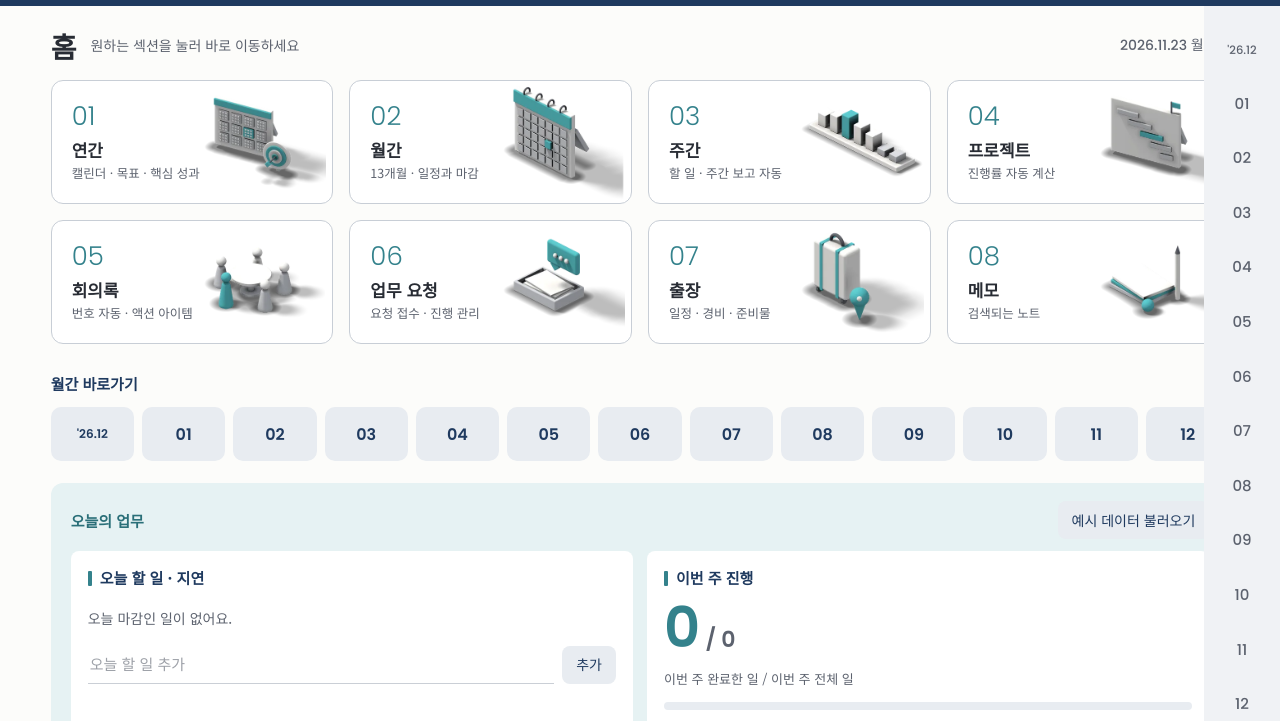
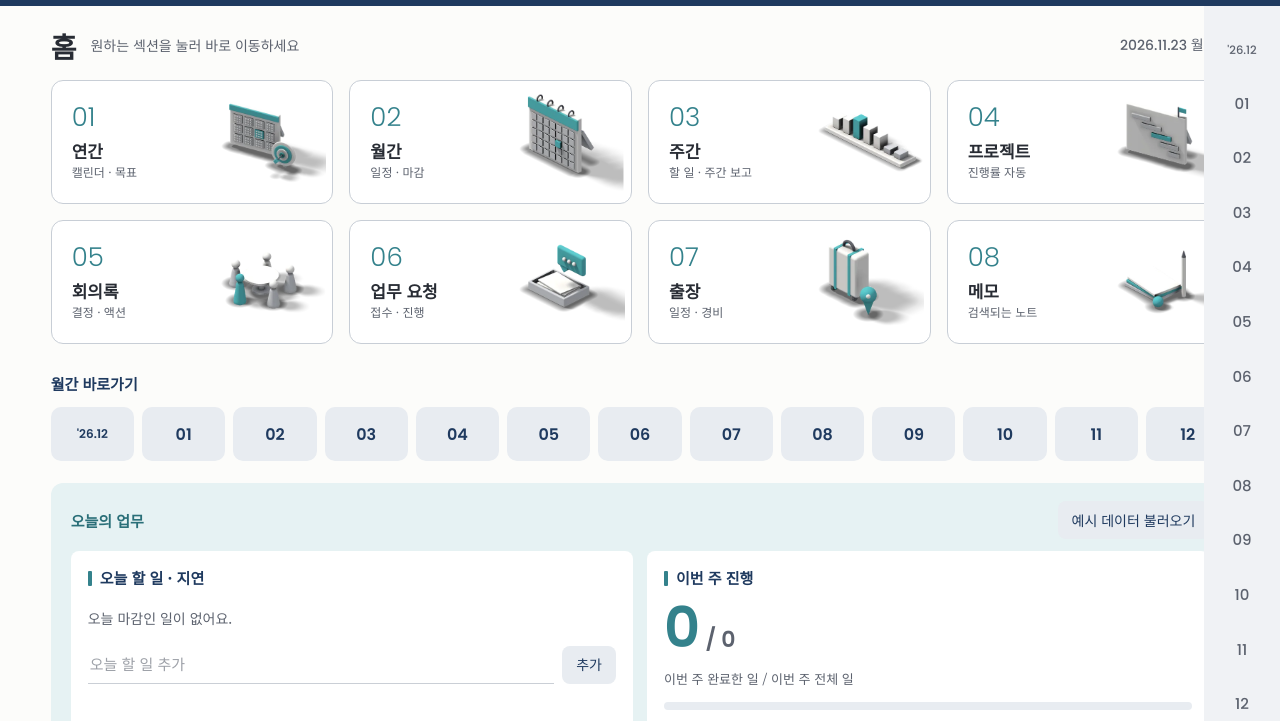
Before and after one commit to dongle-lab/work-planner, a plain HTML site: page index.html in a window 1280 px wide. Shown: the part 50-771 px from the top of the page. Drawn offline with Linux system fonts and the light colour scheme.

Commit message:
Tidy line breaks: keep Korean words whole, card text, chips

```diff
--- a/index.html
+++ b/index.html
@@ -32,7 +32,7 @@
  --accsoft:#264246;--pill:#5fb3b8;--pilltxt:#13161c;--sun:#f07a70;--sat:#7aa6e8;--amber:#e0b04f}
 *{box-sizing:border-box;min-width:0}
 [hidden]{display:none!important}
-body{margin:0;background:var(--bg);color:var(--ink);font:15px/1.55 "Noto Sans KR",system-ui,sans-serif;overflow-x:clip}
+body{margin:0;background:var(--bg);color:var(--ink);font:15px/1.55 "Noto Sans KR",system-ui,sans-serif;overflow-x:clip;word-break:keep-all;overflow-wrap:break-word}
 .num{font-family:Poppins,"Noto Sans KR",sans-serif;font-variant-numeric:tabular-nums}
 a{color:inherit}
 /* ---- top bar (PDF frame) ---- */
@@ -129,7 +129,7 @@ a.link{color:var(--acct);font-weight:700;text-decoration:none}
 .hcard small{color:var(--mute);font-size:12.5px;max-width:56%;line-height:1.4}
 .hcard img{position:absolute;right:6px;top:50%;transform:translateY(-50%);width:44%;max-width:124px;height:auto;pointer-events:none}
 @media(max-width:900px){.hcards{grid-template-columns:repeat(2,minmax(0,1fr));gap:10px}.hcard{min-height:104px;padding:14px}}
-@media(max-width:420px){.hcard small{display:none}}
+
 .mstrip{display:grid;grid-template-columns:repeat(13,minmax(0,1fr));gap:8px}
 .mstrip a{display:grid;place-items:center;height:54px;border-radius:10px;background:var(--tab);color:var(--head);font:600 16px Poppins,sans-serif;text-decoration:none}
 .mstrip a.y{font-size:12px}
@@ -271,6 +271,17 @@ a.tbtn{display:inline-flex;align-items:center;text-decoration:none}
 mark{background:color-mix(in srgb,var(--acc) 30%,transparent);color:inherit;border-radius:3px;padding:0 2px}
 input[type=search]{font-size:17px}
 @media(max-width:560px){.dboxes .dbox.today,.dboxes .dbox.today-in{order:-1}}
+/* tidy line breaks */
+.hcard{container-type:inline-size}
+.hcard b,.hcard small{white-space:nowrap;overflow:hidden;text-overflow:ellipsis}
+@container (max-width:250px){.hcard img{width:38%}.hcard small{max-width:62%;font-size:12px}}
+@container (max-width:150px){.hcard small{display:none}}
+.mc .chip{white-space:normal;display:-webkit-box;-webkit-line-clamp:2;-webkit-box-orient:vertical;line-height:1.35;padding:2px 6px}
+.card h2{flex-wrap:wrap;row-gap:2px}
+@media(max-width:600px){.wm{display:none}.card h2 small{flex-basis:100%;padding-left:12px}}
+@media(max-width:600px){.mc .chip{display:none}}
+.wkc{display:flex;align-items:center;justify-content:center}
+@media(max-width:600px){.mc{min-height:58px}.wkc{min-height:58px}}
 </style>
 <script>new MutationObserver(()=>{for(const c of document.querySelectorAll('.stack td:not([data-l])')){let i=0,p=c;while(p=p.previousElementSibling)i+=p.colSpan;c.dataset.l=c.closest('table').rows[0].cells[i]?.textContent||''}}).observe(document,{childList:true,subtree:true})</script>
 </head>
@@ -601,13 +612,13 @@ V.backup=()=>`<div class="head"><div><div class="sub">백업 · 동기화</div><
  <p class="note" style="margin-top:14px">저장 위치: ${mode==="cloud"?"내 계정의 개인 저장 공간 (다른 사람은 볼 수 없어요)":drive.on?"이 기기 + 내 구글 드라이브 (기기 간 동기화)":"이 기기의 브라우저 (다른 기기와 동기화되지 않아요)"}</p>`;
 
 // ---------- design layer: PDF look ----------
-const SEC={year:["01","연간","YEAR & GOALS","한 해의 흐름과 목표를 한 장에","01_annual_calendar","캘린더 · 목표 · 핵심 성과"],
- month:["02","월간","MONTHLY","한 달의 일정과 마감을 한눈에","09_monthly","13개월 · 일정과 마감"],
- week:["03","주간","WEEKLY","할 일과 주간 보고를 한 페이지에","03_weekly_planner","할 일 · 주간 보고 자동"],
- projects:["04","프로젝트","PROJECTS","목표부터 마일스톤, 리스크까지","04_projects","진행률 자동 계산"],
- meetings:["05","회의록","MEETINGS","결정 사항과 액션 아이템을 놓치지 않게","05_meeting_minutes","번호 자동 · 액션 아이템"],
- requests:["06","업무 요청","REQUESTS","누가, 무엇을, 언제까지 요청했는지","06_work_requests","요청 접수 · 진행 관리"],
- trips:["07","출장","BUSINESS TRIP","일정, 경비, 준비물을 한 장에","07_business_travel","일정 · 경비 · 준비물"],
+const SEC={year:["01","연간","YEAR & GOALS","한 해의 흐름과 목표를 한 장에","01_annual_calendar","캘린더 · 목표"],
+ month:["02","월간","MONTHLY","한 달의 일정과 마감을 한눈에","09_monthly","일정 · 마감"],
+ week:["03","주간","WEEKLY","할 일과 주간 보고를 한 페이지에","03_weekly_planner","할 일 · 주간 보고"],
+ projects:["04","프로젝트","PROJECTS","목표부터 마일스톤, 리스크까지","04_projects","진행률 자동"],
+ meetings:["05","회의록","MEETINGS","결정 사항과 액션 아이템을 놓치지 않게","05_meeting_minutes","결정 · 액션"],
+ requests:["06","업무 요청","REQUESTS","누가, 무엇을, 언제까지 요청했는지","06_work_requests","접수 · 진행"],
+ trips:["07","출장","BUSINESS TRIP","일정, 경비, 준비물을 한 장에","07_business_travel","일정 · 경비"],
  memos:["08","메모","NOTES","아이디어와 생각을 자유롭게","08_memo","검색되는 노트"]};
 const MEN=["JANUARY","FEBRUARY","MARCH","APRIL","MAY","JUNE","JULY","AUGUST","SEPTEMBER","OCTOBER","NOVEMBER","DECEMBER"];
 const PY=(()=>{const d=new Date(),y=d.getFullYear()+(d.getMonth()===11?1:0);return Math.max(2027,y)})();
@@ -669,7 +680,7 @@ V.month=(arg)=>{let y=new Date().getFullYear(),m=new Date().getMonth()+1;
  const prev=m===1?(y-1)+"-12":y+"-"+pad(m-1),next=m===12?(y+1)+"-01":y+"-"+pad(m+1);
  let body="";
  for(let ws=monday(first);ws<=last;ws=add(ws,7)){const wl=wlabel(ws);
-  body+=`<a class="wkc" href="#week-${iso(ws)}">${wl.m===m?wl.n+"주":wl.m+"/"+wl.n+"주"}</a>`;
+  body+=`<a class="wkc" href="#week-${iso(ws)}" aria-label="${wl.m}월 ${wl.n}주">${wl.m===m?"":`<span class="wm">${wl.m}/</span>`}${wl.n}주</a>`;
   for(let i=0;i<7;i++){const d=add(ws,i),s=iso(d),out=d.getMonth()!==m-1,hol=HOLI[s];
    const c=hol||i===6?"sun":i===5?"sat":"";const ts=out?[]:S.tasks.filter(x=>x.due===s);
    body+=`<div class="mc ${out?"out":""} ${s===t?"today":""}">${out?`<span class="dnum">${d.getDate()}</span>`:`<a class="dnum ${c}" href="#week-${iso(ws)}">${d.getDate()}</a>`}${ts.length?'<span class="dot"></span>':""}${hol&&!out?`<span class="hn">${hol}</span>`:""}${ts.slice(0,3).map(chip).join("")}${ts.length>3?`<span class="note">+${ts.length-3}</span>`:""}</div>`}}
```
